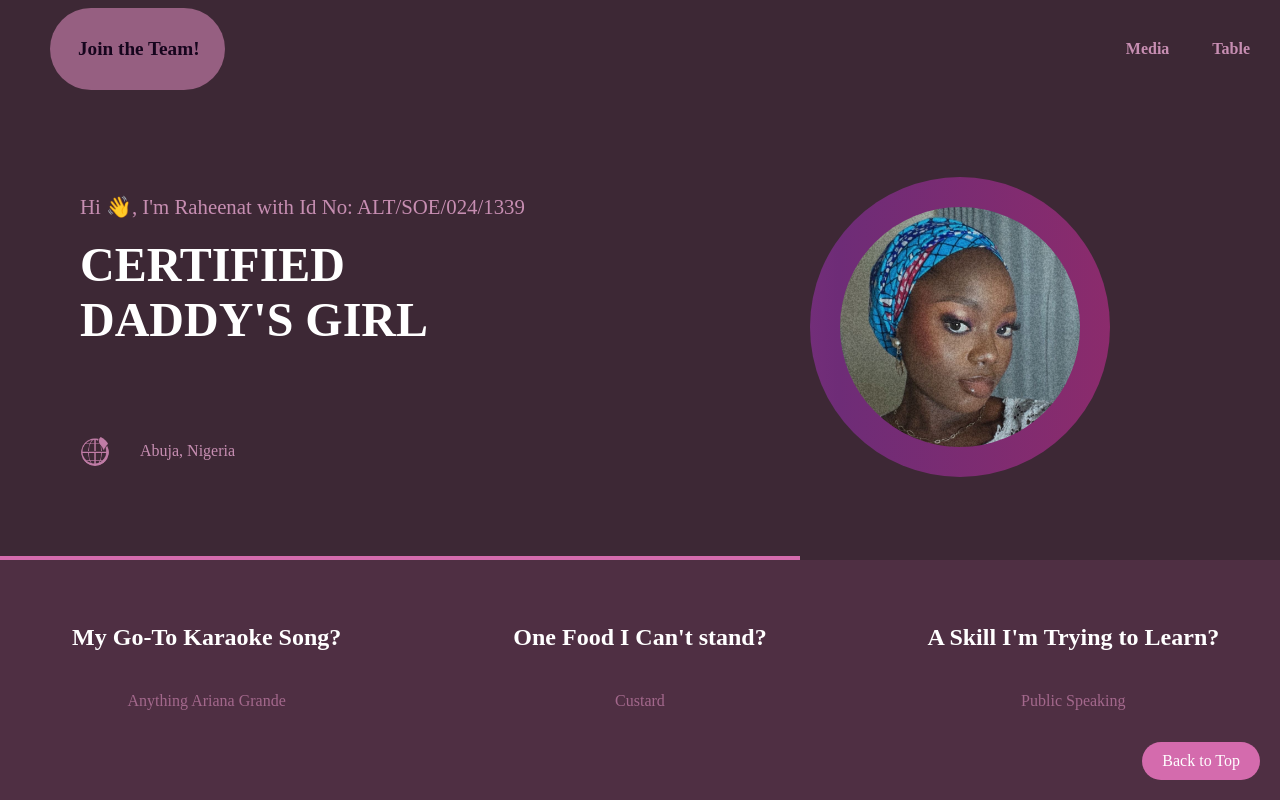
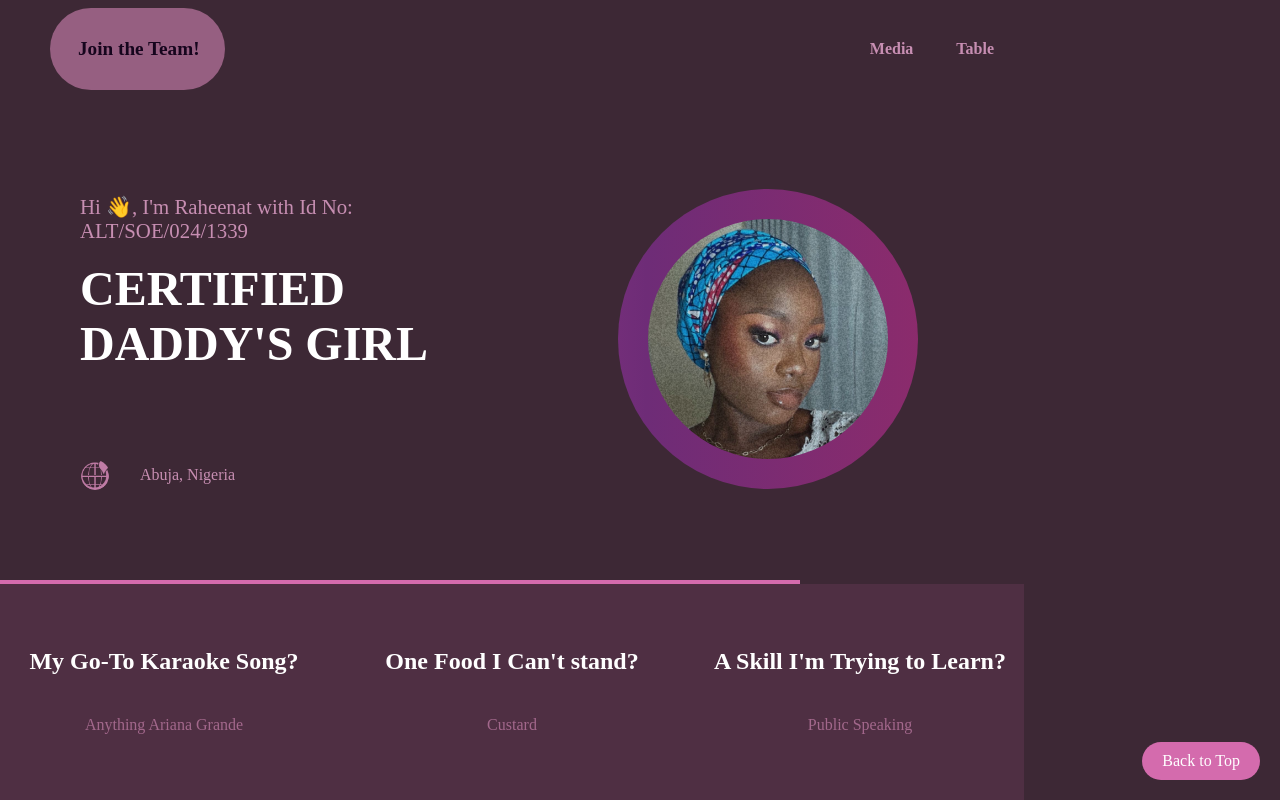
Before and after one commit to raheenah/Assignment-1, a plain HTML site: page index.html in a window 1280 px wide. Shown: the top 800 px of the page. Drawn offline with Linux system fonts and the light colour scheme; a web font is replaced by a local one.

Commit message:
dvh test2

```diff
--- a/home.css
+++ b/home.css
@@ -31,6 +31,7 @@ body {
   margin: 0;
   background-color: var(--bacground);
   font-family: "DM Serif Text";
+  width: 80dvw;
 }
 nav {
   color: var(--black);
```
